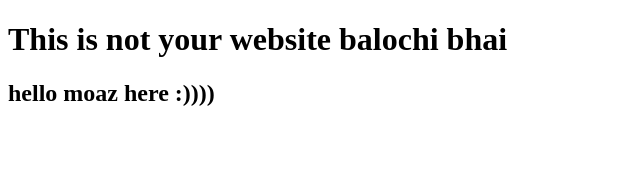
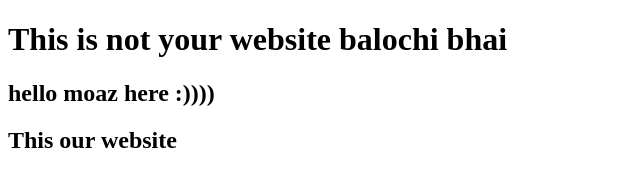
Before and after one commit to Andesh-source/Static_website, a plain HTML site: page index.html in a window 1280 px wide. Shown: the whole page, without its empty margins (0-640 px from the left). Drawn offline with Linux system fonts and the light colour scheme.

Commit message:
OKay ho gya

```diff
--- a/index.html
+++ b/index.html
@@ -1,3 +1,4 @@
 <!DOCTYPE html>
 <h1>This is not your website balochi bhai</h1>
 <h2>hello moaz here :)))) </h2>
+<h2> This our website</h2>
```
